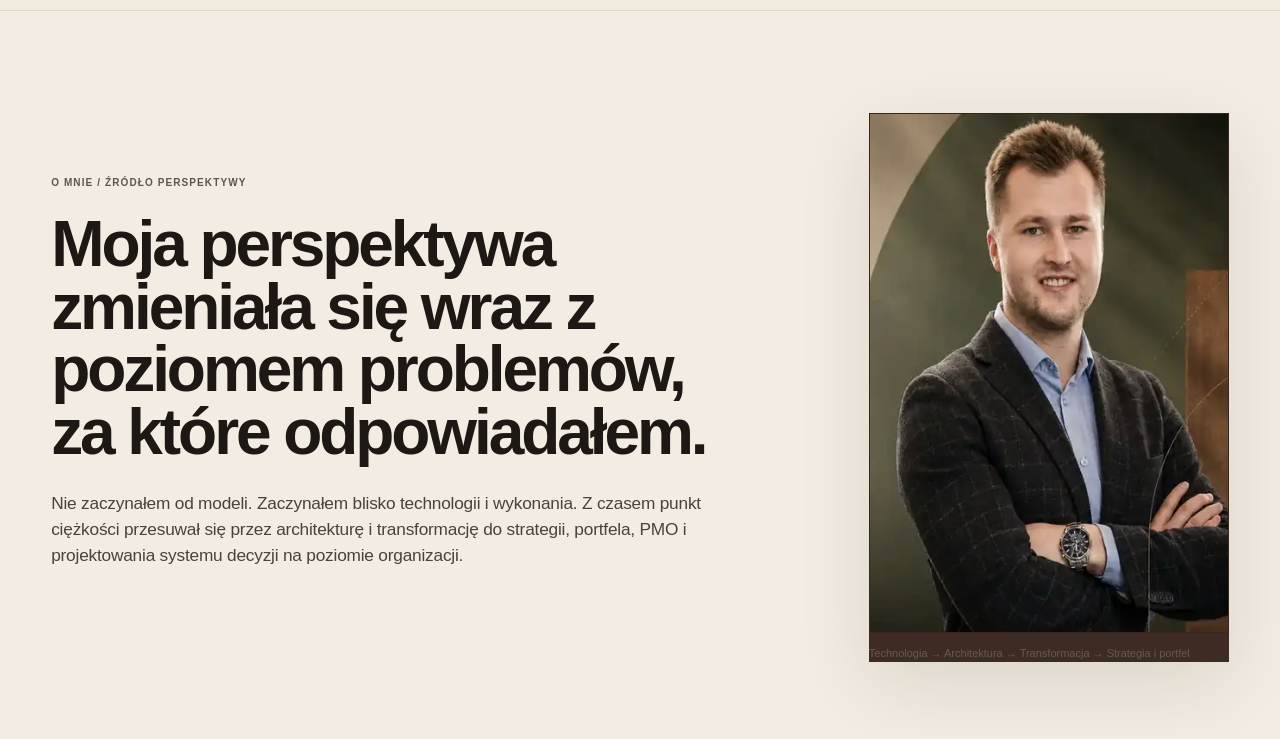
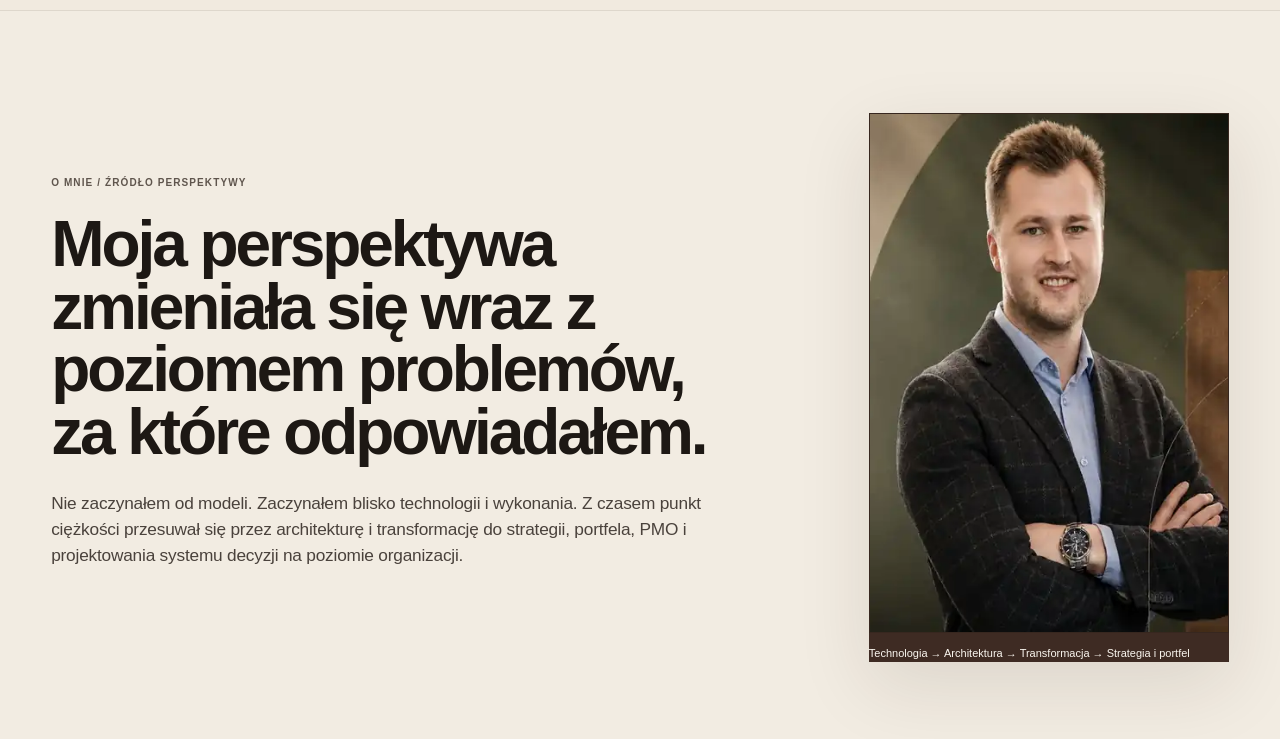
Before and after one commit to aras-2003/Simple-Website, an Astro site: page /about in a window 1280 px wide. Shown: the part 61-800 px from the top of the page. Built offline with nearby package versions, Linux system fonts and the light colour scheme; Astro itself is replaced by a stand-in of ours.

Commit message:
fix: restore WCAG contrast on about portrait caption

```diff
--- a/src/styles/polish-pass.css
+++ b/src/styles/polish-pass.css
@@ -184,6 +184,10 @@
   object-position: 50% 24%;
 }
 
+.about-portrait-primary figcaption {
+  color: var(--paper-strong);
+}
+
 .brand-profile {
   max-width: none;
   display: grid;
```
